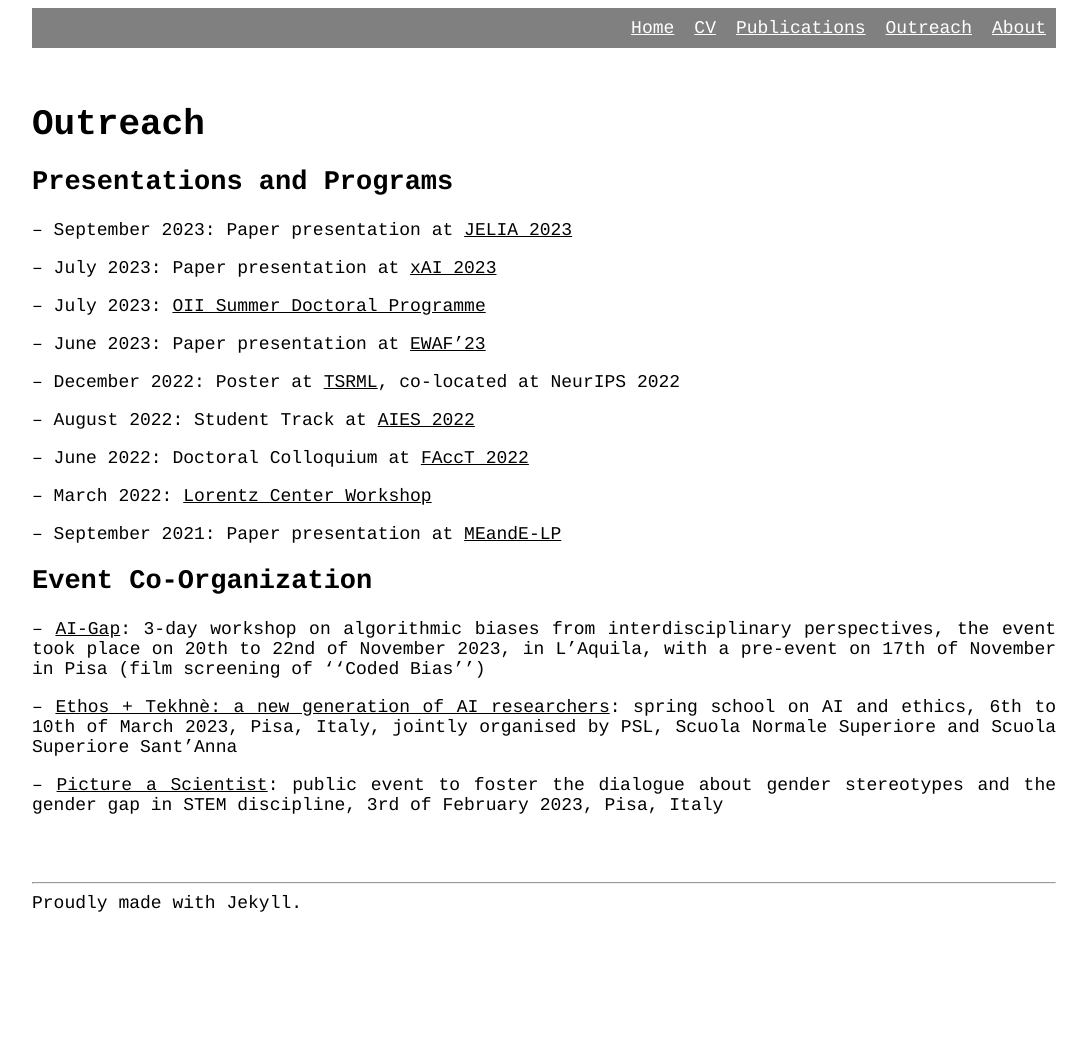
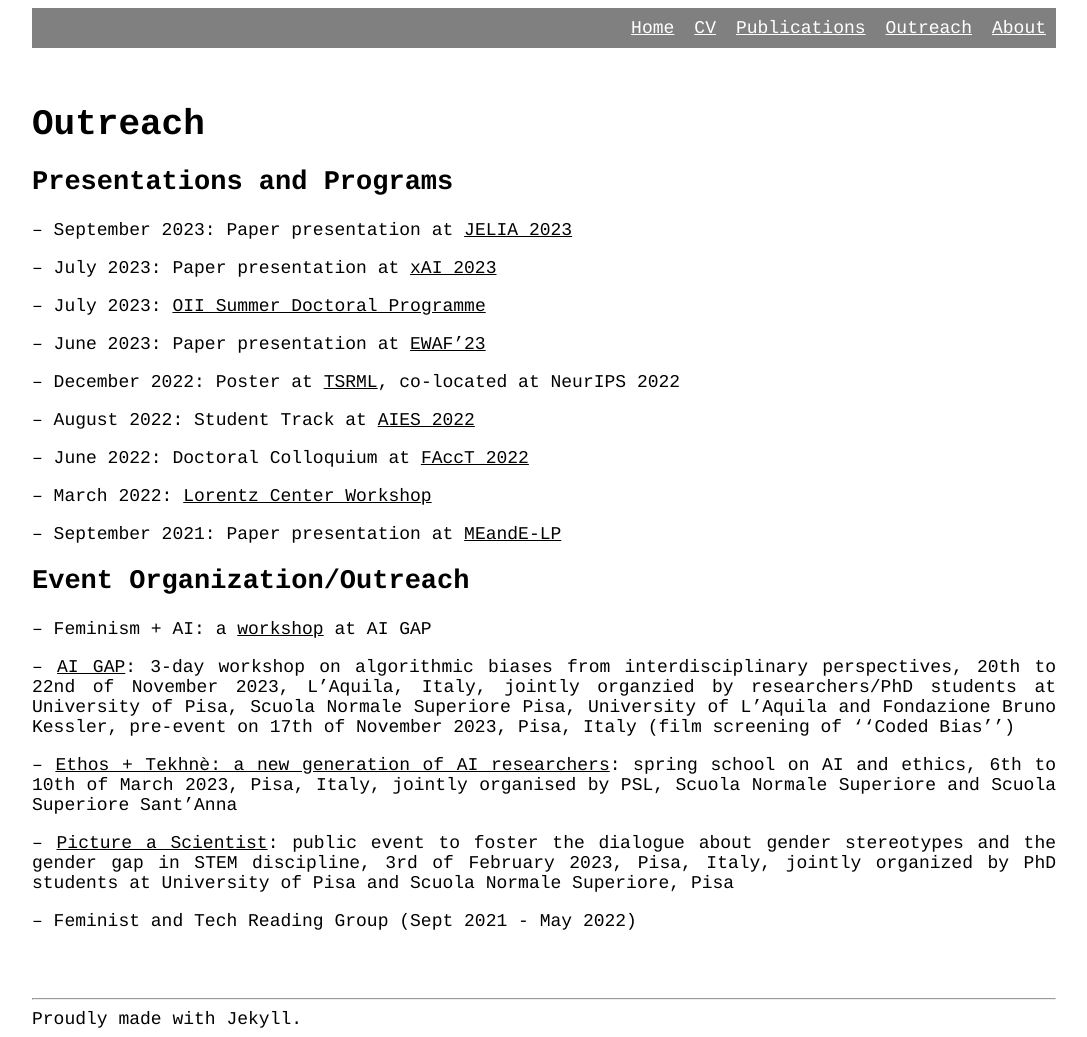
Before and after one commit to lstate/lstate.github.io, a Jekyll site: the page built from _pages/outreach.markdown, in a window 1280 px wide. Shown: the whole page, without its empty margins (96-1183 px from the left). Built offline with Jekyll 4.4.1, drawn with Linux system fonts in a browser that asks for light colours; before the commit the page ends 921 px from its top, so only the background shows below that.

Commit message:
Update outreach.markdown
events/outreach

```diff
--- a/_pages/outreach.markdown
+++ b/_pages/outreach.markdown
@@ -30,10 +30,14 @@ Outreach
 
 -- September 2021: Paper presentation at [MEandE-LP](https://sites.google.com/view/meande2021)
 
-## Event Co-Organization
+## Event Organization/Outreach
 
--- [AI-Gap](http://aigap.di.unipi.it/): 3-day workshop on algorithmic biases from interdisciplinary perspectives, the event took place on 20th to 22nd of November 2023, in L'Aquila, with a pre-event on 17th of November in Pisa (film screening of ''Coded Bias'')
+-- Feminism + AI: a [workshop](https://aigap.di.unipi.it/event/feminism-ai-a-workshop-by-laura-state/) at AI GAP
+
+-- [AI GAP](http://aigap.di.unipi.it/): 3-day workshop on algorithmic biases from interdisciplinary perspectives, 20th to 22nd of November 2023, L'Aquila, Italy, jointly organzied by researchers/PhD students at University of Pisa, Scuola Normale Superiore Pisa, University of L'Aquila and Fondazione Bruno Kessler, pre-event on 17th of November 2023, Pisa, Italy (film screening of ''Coded Bias'')
 
 -- [Ethos + Tekhnè: a new generation of AI researchers](https://community.eelisa.eu/activities/ethos-tekhne-a-new-generation-of-ai-researchers/): spring school on AI and ethics, 6th to 10th of March 2023, Pisa, Italy, jointly organised by PSL, Scuola Normale Superiore and Scuola Superiore Sant’Anna
 
--- [Picture a Scientist](https://aigap.it/): public event to foster the dialogue about gender stereotypes and the gender gap in STEM discipline, 3rd of February 2023, Pisa, Italy
+-- [Picture a Scientist](https://aigap.it/): public event to foster the dialogue about gender stereotypes and the gender gap in STEM discipline, 3rd of February 2023, Pisa, Italy, jointly organized by PhD students at University of Pisa and Scuola Normale Superiore, Pisa
+
+-- Feminist and Tech Reading Group (Sept 2021 - May 2022)
```
